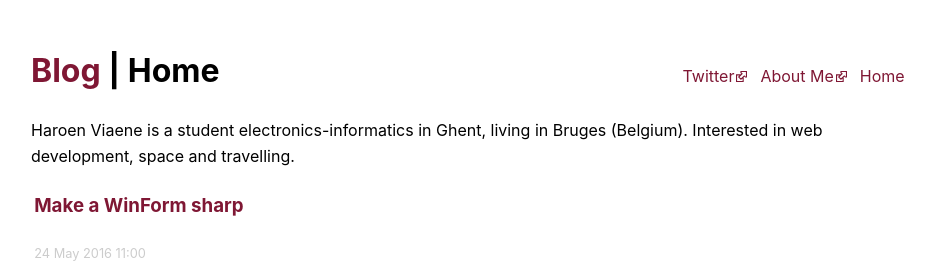
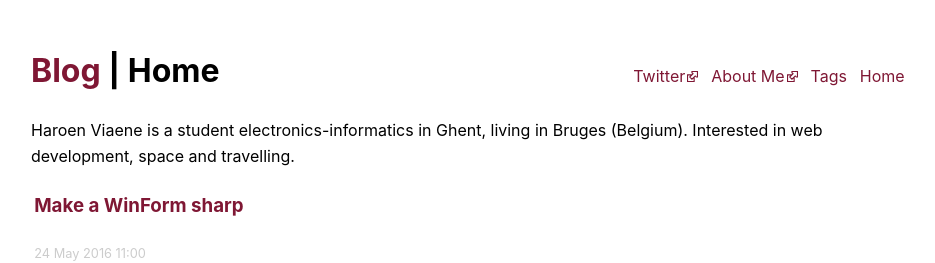
Before and after one commit to Haroenv/blog, a Jekyll site: the page built from index.md, in a window 1280 px wide. Shown: the top 263 px of the page, without its empty margins (169-1104 px from the left). Built offline with Jekyll 4.4.1, drawn with Linux system fonts in a browser that asks for light colours.

Commit message:
add tags to header

```diff
--- a/_includes/header.html
+++ b/_includes/header.html
@@ -35,6 +35,7 @@
     <nav>
       <ul>
         <li><a href="{{site.url}}/">Home</a></li>
+        <li><a href="{{site.url}}/tags">Tags</a></li>
         <li><a href="https://haroen.me/" class="ext">About Me</a></li>
         <li><a href="https://twitter.com/haroenv" class="ext">Twitter</a></li>
       </ul>
```
